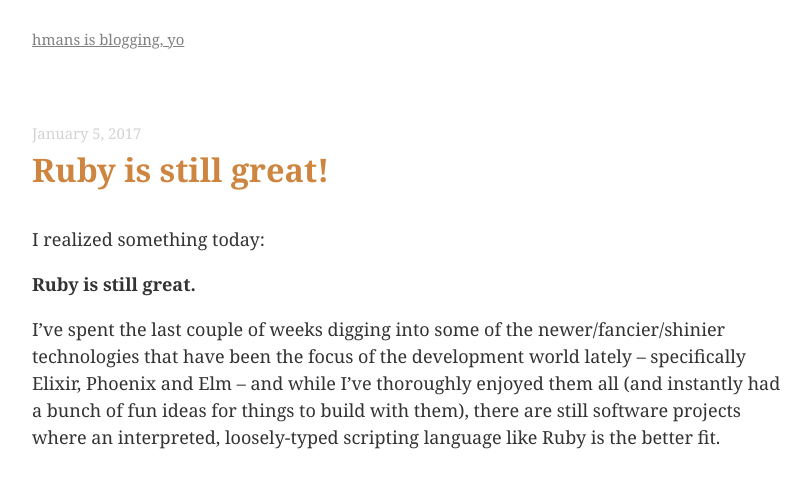
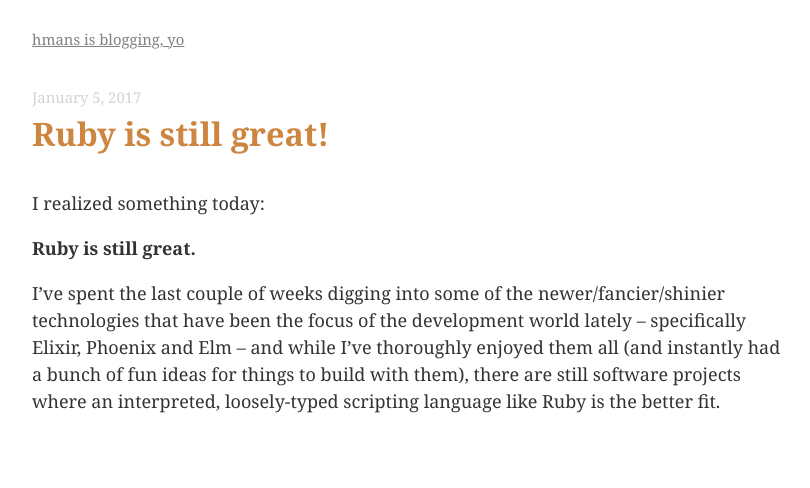
Before and after one commit to hmans/hmans.github.io-jekyll, a Jekyll site: the page built from _posts/2017-01-05-ruby-is-still-great.html.md, in a window 1280 px wide. Shown: the top 488 px of the page, without its empty margins (228-1038 px from the left). Built offline with Jekyll 4.4.1, drawn with Linux system fonts in a browser that asks for light colours; nearby versions of some CDN libraries.

Commit message:
Fix article margins

```diff
--- a/css/main.scss
+++ b/css/main.scss
@@ -146,8 +146,6 @@
 /* post specific */
 
 article.post {
-  margin: 4em 0;
-
   h1 {
     color: $col2;
     margin-top: 0em;
```
